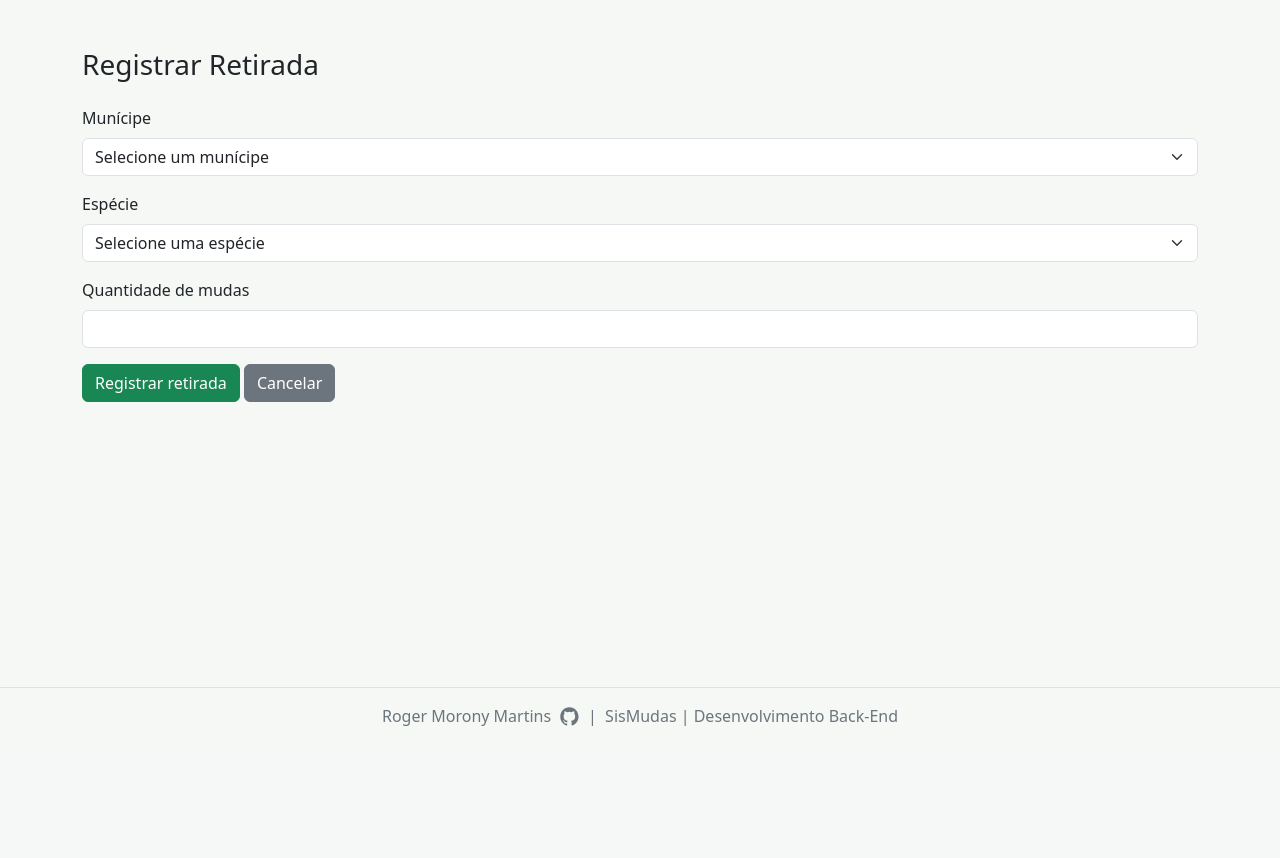
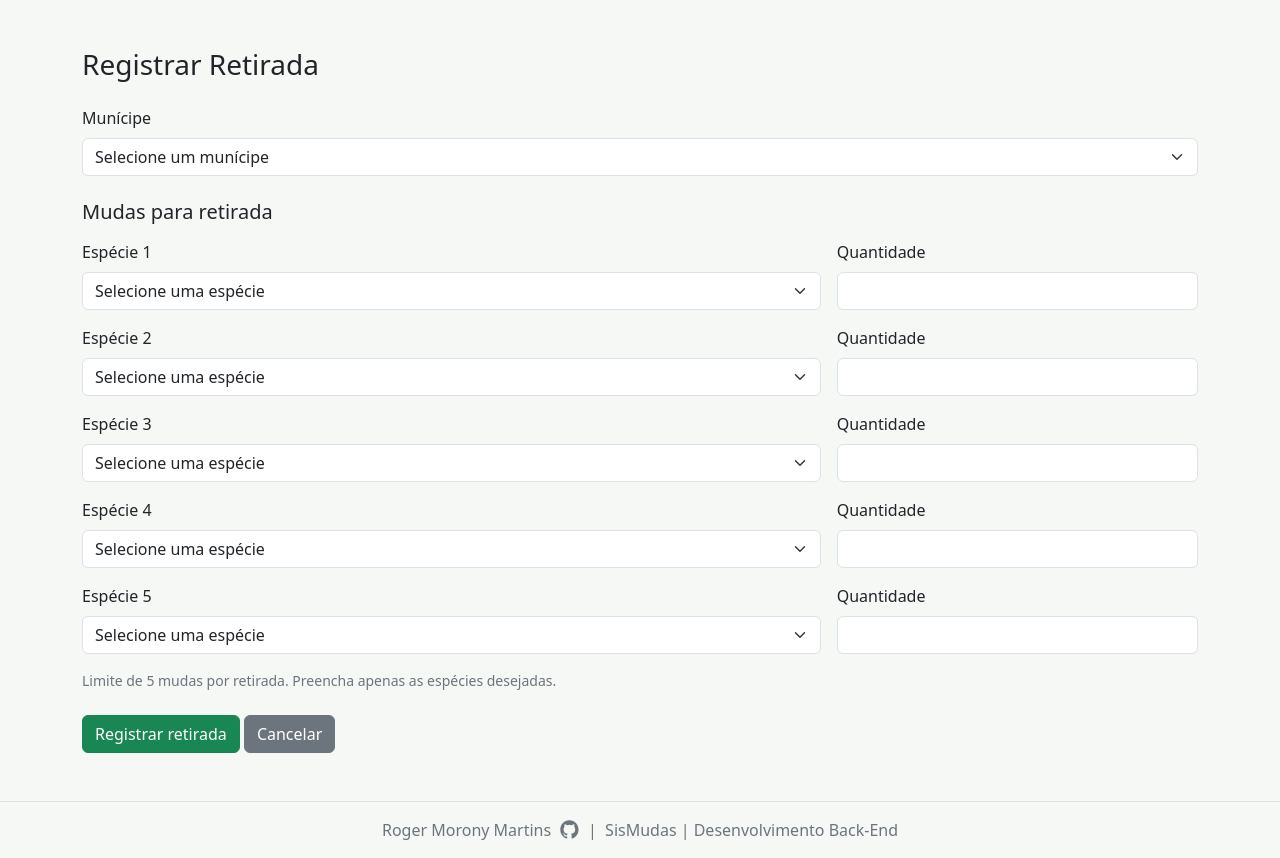
Before and after one commit to rogermorony/SisMudas-controle-de-mudas, a Node server app: page /retiradas/add in a window 1280 px wide. Shown: the part 56-914 px from the top of the page. Before the commit the page ends 782 px from the top, so only its background shows below. Run offline with Node 20, Linux system fonts and the light colour scheme; data that the repository does not hold is empty; some libraries are stand-ins or nearby versions.

Commit message:
Controle de retiradas

```diff
--- a/index.js
+++ b/index.js
@@ -267,89 +267,159 @@ app.get("/retiradas/add", async (req, res) => {
 
 app.post("/retiradas/add", async (req, res) => {
   try {
-    const { municipeId, especieId } = req.body;
-    const quantidade = Number(req.body.quantidade);
+    const { municipeId } = req.body;
+    const especieIds = req.body.especieIds || [];
+    const quantidades = req.body.quantidades || [];
 
+    const itens = [];
+    let total = 0;
     let erro = null;
 
-    if (!Number.isInteger(quantidade) || quantidade < 1 || quantidade > 5) {
-      erro = "A quantidade deve ser de 1 a 5 mudas.";
-    } else {
-      const municipe = await Municipe.findOne({
+    for (let i = 0; i < especieIds.length; i++) {
+      const especieId = especieIds[i];
+      const valor = quantidades[i];
+
+      if (!especieId && !valor) {
+        continue;
+      }
+
+      const quantidade = Number(valor);
+
+      if (
+        !especieId ||
+        !valor ||
+        !Number.isInteger(quantidade) ||
+        quantidade < 1 ||
+        quantidade > 5
+      ) {
+        erro = "Informe uma espécie e uma quantidade válida.";
+        break;
+      }
+
+      itens.push({ especieId, quantidade });
+      total += quantidade;
+    }
+
+    if (!erro && itens.length === 0) {
+      erro = "Selecione pelo menos uma espécie.";
+    }
+
+    if (!erro && total > 5) {
+      erro = "O limite é de 5 mudas por retirada.";
+    }
+
+    const ids = itens.map((item) => item.especieId);
+
+    if (!erro && new Set(ids).size !== ids.length) {
+      erro = "Não selecione a mesma espécie mais de uma vez.";
+    }
+
+    let municipe;
+
+    if (!erro) {
+      municipe = await Municipe.findOne({
         _id: municipeId,
-        ativo: true
+        ativo: true,
       });
 
-      const especie = await Especie.findOne({
-        _id: especieId,
-        ativa: true
+      if (!municipe) {
+        erro = "Munícipe não encontrado.";
+      }
+    }
+
+    if (!erro) {
+      const limite = new Date(Date.now() - 30 * 24 * 60 * 60 * 1000);
+
+      const retiradasAnteriores = await Retirada.find({
+        municipeId,
+        situacao: "Concluída",
+        dataRetirada: { $gt: limite },
       });
 
-      if (!municipe || !especie) {
-        erro = "Munícipe ou espécie não encontrado.";
-      } else if (especie.estoque < quantidade) {
-        erro = "Quantidade indisponível em estoque.";
+      let totalRetirado = 0;
+
+      for (const retirada of retiradasAnteriores) {
+        if (retirada.itens && retirada.itens.length > 0) {
+          for (const item of retirada.itens) {
+            totalRetirado += item.quantidade;
+          }
         } else {
-        const limite = new Date(Date.now() - 30 * 24 * 60 * 60 * 1000);
+          totalRetirado += retirada.quantidade || 0;
+        }
+      }
 
-        const ultimaRetirada = await Retirada.findOne({
-          municipeId,
-          situacao: "Concluída",
-          dataRetirada: { $gt: limite }
-        });
+      const disponivel = 5 - totalRetirado;
 
-        if (ultimaRetirada) {
-          erro = "Este munícipe já realizou uma retirada nos últimos 30 dias.";
-        } else {
-          const estoqueAtualizado = await Especie.findOneAndUpdate(
+      if (total > disponivel) {
+        erro = `Este munícipe já retirou ${totalRetirado} muda(s) nos últimos 30 dias. Limite disponível: ${disponivel} muda(s).`;
+      }
+    }
+
+    if (!erro) {
+      const baixados = [];
+      const nomes = [];
+
+      try {
+        for (const item of itens) {
+          const especie = await Especie.findOneAndUpdate(
             {
-              _id: especieId,
+              _id: item.especieId,
               ativa: true,
-              estoque: { $gte: quantidade }
+              estoque: { $gte: item.quantidade },
             },
-            { $inc: { estoque: -quantidade } }
+            {
+              $inc: { estoque: -item.quantidade },
+            },
           );
 
-          if (!estoqueAtualizado) {
-            erro = "Quantidade indisponível em estoque.";
-          } else {
-            try {
+          if (!especie) {
+            erro = "Uma das espécies não possui estoque suficiente.";
+            break;
+          }
+
+          baixados.push(item);
+          nomes.push(especie.nomePopular);
+        }
+
+        if (!erro) {
           await Retirada.create({
             municipeId,
-                especieId,
-                quantidade
+            itens,
           });
+        }
       } catch (falha) {
-              await Especie.findByIdAndUpdate(especieId, {
-                $inc: { estoque: quantidade }
-              });
-              throw falha;
+        console.error("Erro ao salvar retirada:", falha);
+        erro = "Não foi possível registrar a retirada.";
       }
 
+      if (erro) {
+        for (const item of baixados) {
+          await Especie.findByIdAndUpdate(item.especieId, {
+            $inc: { estoque: item.quantidade },
+          });
+        }
+      } else {
         return res.render("retiradas/addok", {
           titulo: "Retirada registrada",
           nome: municipe.nome,
-              especie: especie.nomePopular,
-              quantidade
+          especie: nomes.join(", "),
+          quantidade: total,
         });
-          }
-        }
       }
     }
 
     const municipes = await Municipe.find({ ativo: true });
     const especies = await Especie.find({
       ativa: true,
-      estoque: { $gt: 0 }
+      estoque: { $gt: 0 },
     });
 
     res.status(400).render("retiradas/add", {
       titulo: "Registrar Retirada",
       municipes,
       especies,
-      erro
+      erro,
     });
-
   } catch (erro) {
     console.error("Erro ao registrar retirada:", erro);
     res.status(400).send("Não foi possível registrar a retirada.");
@@ -364,25 +434,25 @@ app.get("/retiradas/lst", async (req, res) => {
 
     if (busca) {
       const municipes = await Municipe.find({
-        nome: { $regex: busca, $options: "i" }
+        nome: { $regex: busca, $options: "i" },
       });
 
       filtro = {
-        municipeId: { $in: municipes.map(m => m._id) }
+        municipeId: { $in: municipes.map((m) => m._id) },
       };
     }
 
     const retiradas = await Retirada.find(filtro)
       .populate("municipeId", "nome")
       .populate("especieId", "nomePopular")
+      .populate("itens.especieId", "nomePopular")
       .sort({ dataRetirada: -1 });
 
     res.render("retiradas/lst", {
       titulo: "Histórico de Retiradas",
       retiradas,
-      busca
+      busca,
     });
-
   } catch (erro) {
     console.error("Erro ao listar retiradas:", erro);
     res.status(500).send("Não foi possível carregar o histórico de retiradas.");
--- a/views/retiradas/add.ejs
+++ b/views/retiradas/add.ejs
@@ -10,11 +10,11 @@
 
 <form action="/retiradas/add" method="POST">
 
-        <div class="mb-3">
+  <div class="mb-4">
     <label for="municipeId" class="form-label">Munícipe</label>
     <select class="form-select" id="municipeId" name="municipeId" required>
       <option value="">Selecione um munícipe</option>
-            <% municipes.forEach(municipe=> { %>
+      <% municipes.forEach(municipe => { %>
         <option value="<%= municipe._id %>">
           <%= municipe.nome %>
         </option>
@@ -22,25 +22,63 @@
     </select>
   </div>
 
-        <div class="mb-3">
-          <label for="especieId" class="form-label">Espécie</label>
-          <select class="form-select" id="especieId" name="especieId" required>
+  <h2 class="h5 mb-3">Mudas para retirada</h2>
+
+  <% for (let i = 1; i <= 5; i++) { %>
+
+    <div class="row g-3 mb-3">
+
+      <div class="col-md-8">
+        <label for="especie<%= i %>" class="form-label">
+          Espécie <%= i %>
+        </label>
+
+        <select class="form-select"
+          id="especie<%= i %>"
+          name="especieIds[]"
+          <%= i === 1 ? "required" : "" %>>
+
           <option value="">Selecione uma espécie</option>
-            <% especies.forEach(especie=> { %>
+
+          <% especies.forEach(especie => { %>
             <option value="<%= especie._id %>">
               <%= especie.nomePopular %> - <%= especie.estoque %> disponíveis
             </option>
           <% }) %>
+
         </select>
       </div>
 
-        <div class="mb-3">
-          <label for="quantidade" class="form-label">Quantidade de mudas</label>
-          <input type="number" class="form-control" id="quantidade" name="quantidade" min="1" max="5" step="1" required>
+      <div class="col-md-4">
+        <label for="quantidade<%= i %>" class="form-label">
+          Quantidade
+        </label>
+
+        <input type="number"
+          class="form-control"
+          id="quantidade<%= i %>"
+          name="quantidades[]"
+          min="1"
+          max="5"
+          step="1"
+          <%= i === 1 ? "required" : "" %>>
       </div>
 
-        <button type="submit" class="btn btn-success">Registrar retirada</button>
-        <a href="/" class="btn btn-secondary">Cancelar</a>
+    </div>
+
+  <% } %>
+
+  <p class="text-secondary small mb-4">
+    Limite de 5 mudas por retirada. Preencha apenas as espécies desejadas.
+  </p>
+
+  <button type="submit" class="btn btn-success">
+    Registrar retirada
+  </button>
+
+  <a href="/" class="btn btn-secondary">
+    Cancelar
+  </a>
 
 </form>
 
```
Also changed, not shown: models/Retirada.js (+33 -3 lines), views/retiradas/lst.ejs (+29 -11 lines). Lines whose indentation alone changed are shown as unchanged.
